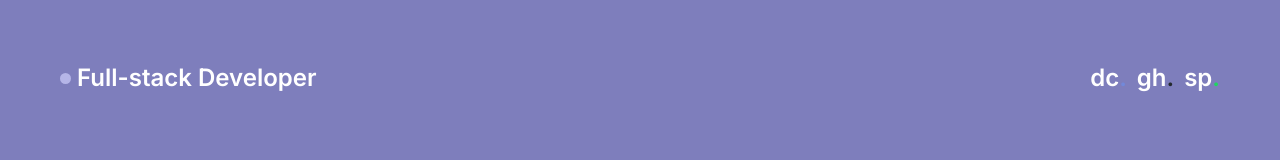
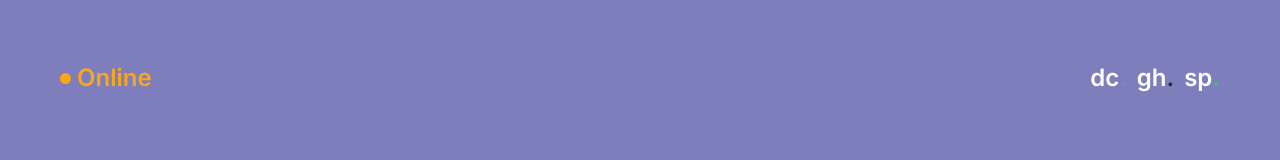
Before and after one commit to mj02010aa/website, a Vue app: page / in a window 1280 px wide. Shown: the top 160 px of the page. Built offline with nearby package versions, Linux system fonts and the light colour scheme.

Commit message:
Update App.vue

```diff
--- a/src/App.vue
+++ b/src/App.vue
@@ -1,7 +1,7 @@
 <template>
    <div class="main">
       <header>
-         <a href="/" class="semi router-link-exact-active router-link-active"><span class="florence" alt="Florence" title="Florence"></span> Full-stack Developer</a>
+         <a href="/" class="offlinetext semi router-link-exact-active router-link-active"><span class="online" alt="Online" title="Online"></span> Online</a> <!-- # idk.. :) # -->
          <div class="social semi">
             <a href="https://discord.com/users/354343248698802187" target="_blank">
             dc<span style="color:#7289DA">.</span>
@@ -279,12 +279,4 @@
 	margin-bottom: 2px;
 	display: inline-block;
     }
-    	.florence {
-	background-color: #b5b5e7;
-	border-radius: 999%;
-	width: 11px;
-	height: 11px;
-	margin-bottom: 2px;
-	display: inline-block;
-    }
 </style>
```
